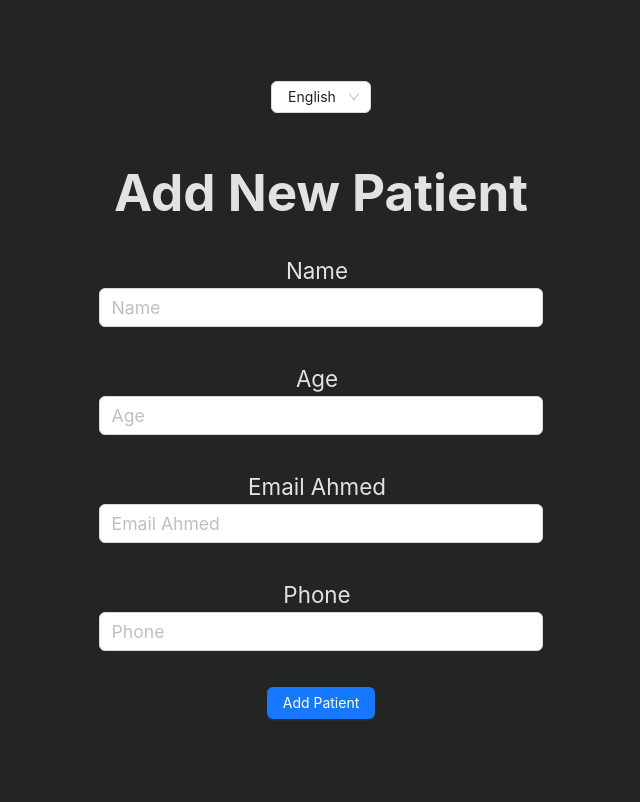
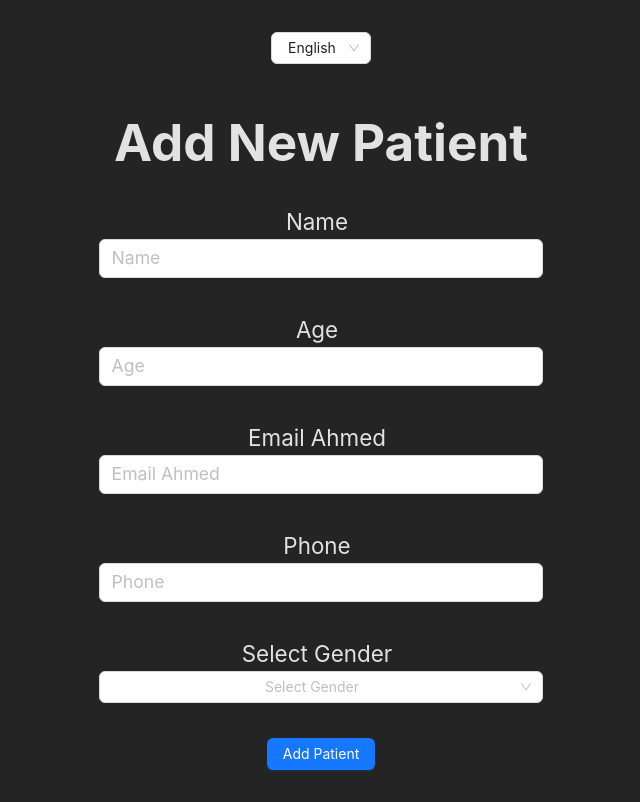
Before and after one commit to Ahmed-Elbessfy/add-patient-app, a React (Vite) app: page /add_patient in a window 1280 px wide. Shown: the whole page, without its empty margins (319-959 px from the left). Built offline with nearby package versions, Linux system fonts and the light colour scheme.

Commit message:
add gender validation & input types
- email input is a valid string no need for another input type
- add gender input types config

```diff
--- a/src/pages/AddPatientPage.tsx
+++ b/src/pages/AddPatientPage.tsx
@@ -94,6 +94,26 @@ const AddPatientPage: FC = () => {
           },
         ],
       },
+      {
+        fieldType: "select",
+        name: "gender",
+        schemaName: "gender",
+        testId: "gender",
+        id: "gender",
+        placeholder: `${t("formInputs.genderInput.text")}`,
+        label: `${t("formInputs.genderInput.text")}`,
+        options: [
+          {
+            value: "male",
+            label: `${t("formInputs.genderInput.options.male")}`,
+          },
+          {
+            value: "female",
+            label: `${t("formInputs.genderInput.options.female")}`,
+          },
+        ],
+        validation: [{ type: "required" }],
+      },
     ],
     onSubmit,
   };
--- a/src/patterns/DynamicForm/DynamicForm.constants.ts
+++ b/src/patterns/DynamicForm/DynamicForm.constants.ts
@@ -43,7 +43,7 @@ export const schema = yup.object().shape({
 export const input_types = {
   input_text: "text",
   input_number: "number",
-  input_email: "email",
+  input_select: "select",
 };
 
 export const validation_rule_types = {
@@ -67,5 +67,5 @@ export const error_messages = {
 export const input_validation_types = {
   [input_types.input_text]: yup.string(),
   [input_types.input_number]: yup.number(),
-  [input_types.input_email]: yup.string(),
+  [input_types.input_select]: yup.string(),
 };
--- a/src/patterns/DynamicForm/DynamicForm.types.tsx
+++ b/src/patterns/DynamicForm/DynamicForm.types.tsx
@@ -6,7 +6,8 @@ export interface DynamicFormOutput {
   name: string;
   age: number;
   email: string;
-  phone:string
+  phone: string;
+  gender: string;
 }
 
 export type DynamicFormConfiguration = {
--- a/src/patterns/DynamicInput/DynamicInput.types.tsx
+++ b/src/patterns/DynamicInput/DynamicInput.types.tsx
@@ -5,7 +5,7 @@ type Option = {
   value: string;
 };
 
-export type schemaTypes = "name" | "age" | "email" | "phone";
+export type schemaTypes = "name" | "age" | "email" | "phone" | "gender";
 // | "datePicker"
 // | "rangePicker"
 // | "rate"
```
